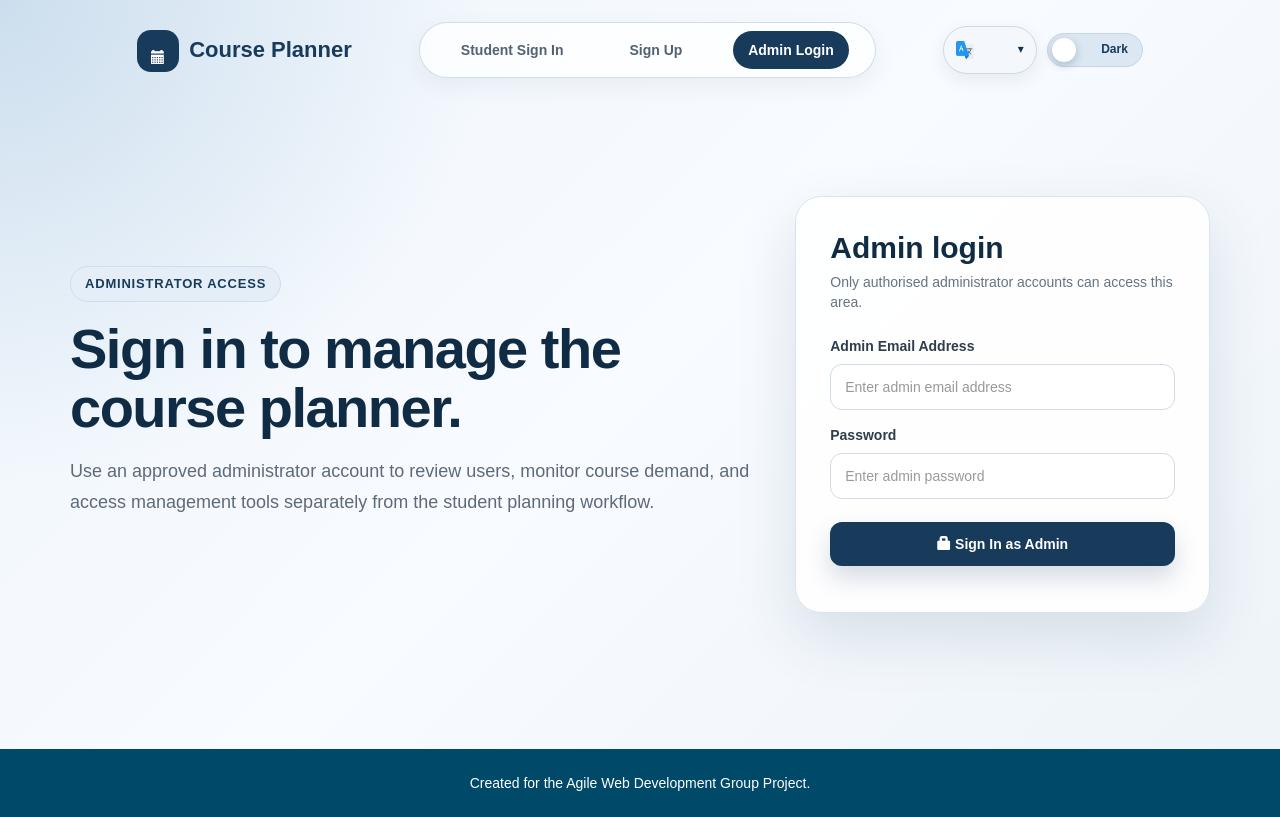
After one commit to zhuby9292/agile-team-project, a Flask app: page /admin-login in a window 1280 px wide. The commit adds this page. Run offline with Flask 3, Linux system fonts and the light colour scheme.

Commit message:
Implement separate admin login access

```diff
--- a/app.py
+++ b/app.py
@@ -1,4 +1,5 @@
 import os
+from functools import wraps
 
 from flask import Flask, flash, redirect, render_template, request, session, url_for
 from flask_babel import Babel, gettext
@@ -51,8 +52,8 @@ class User(UserMixin, db.Model):
     student_id = db.Column(db.String(30), unique=True, nullable=False)
     password_hash = db.Column(db.String(255), nullable=False)
 
+
 class Course(db.Model):
-
     id = db.Column(db.Integer, primary_key=True)
     code = db.Column(db.String(20), unique=True, nullable=False)
     name = db.Column(db.String(120), nullable=False)
@@ -60,6 +61,7 @@ class Course(db.Model):
     time = db.Column(db.String(80), nullable=False)
     semester = db.Column(db.String(20), nullable=False)
     degree = db.Column(db.String(120), nullable=False)
+
 
 class Selection(db.Model):
     id = db.Column(db.Integer, primary_key=True)
@@ -69,80 +71,82 @@ class Selection(db.Model):
     user = db.relationship("User", backref="selections")
     course = db.relationship("Course", backref="selections")
 
+
 def seed_courses():
     if Course.query.first():
         return
 
     courses = [
-    # Bachelor of Arts
-    Course(code="ENGL1401", name="Narratives of Place", credits=6, time="Monday 10:00–12:00", semester="semester1", degree="Bachelor of Arts"),
-    Course(code="HIST1001", name="Making History", credits=6, time="Tuesday 13:00–15:00", semester="semester1", degree="Bachelor of Arts"),
-    Course(code="PHIL1002", name="Introduction to Critical Thinking", credits=6, time="Thursday 11:00–13:00", semester="semester1", degree="Bachelor of Arts"),
-    Course(code="LING1001", name="Language and Communication", credits=6, time="Friday 09:00–11:00", semester="semester1", degree="Bachelor of Arts"),
+        # Bachelor of Arts
+        Course(code="ENGL1401", name="Narratives of Place", credits=6, time="Monday 10:00–12:00", semester="semester1", degree="Bachelor of Arts"),
+        Course(code="HIST1001", name="Making History", credits=6, time="Tuesday 13:00–15:00", semester="semester1", degree="Bachelor of Arts"),
+        Course(code="PHIL1002", name="Introduction to Critical Thinking", credits=6, time="Thursday 11:00–13:00", semester="semester1", degree="Bachelor of Arts"),
+        Course(code="LING1001", name="Language and Communication", credits=6, time="Friday 09:00–11:00", semester="semester1", degree="Bachelor of Arts"),
 
-    Course(code="ENGL2402", name="Modern Literature", credits=6, time="Monday 10:00–12:00", semester="semester1", degree="Bachelor of Arts"),
-    Course(code="HIST2103", name="Global History", credits=6, time="Tuesday 14:00–16:00", semester="semester2", degree="Bachelor of Arts"),
-    Course(code="PHIL2004", name="Ethics and Society", credits=6, time="Thursday 11:00–13:00", semester="semester2", degree="Bachelor of Arts"),
-    Course(code="COMM2001", name="Digital Communication", credits=6, time="Friday 13:00–15:00", semester="semester2", degree="Bachelor of Arts"),
+        Course(code="ENGL2402", name="Modern Literature", credits=6, time="Monday 10:00–12:00", semester="semester1", degree="Bachelor of Arts"),
+        Course(code="HIST2103", name="Global History", credits=6, time="Tuesday 14:00–16:00", semester="semester2", degree="Bachelor of Arts"),
+        Course(code="PHIL2004", name="Ethics and Society", credits=6, time="Thursday 11:00–13:00", semester="semester2", degree="Bachelor of Arts"),
+        Course(code="COMM2001", name="Digital Communication", credits=6, time="Friday 13:00–15:00", semester="semester2", degree="Bachelor of Arts"),
 
-    # Bachelor of Commerce
-    Course(code="ACCT1101", name="Financial Accounting", credits=6, time="Monday 09:00–11:00", semester="semester1", degree="Bachelor of Commerce"),
-    Course(code="ECON1101", name="Microeconomics", credits=6, time="Wednesday 10:00–12:00", semester="semester1", degree="Bachelor of Commerce"),
-    Course(code="MGMT1135", name="Organisational Behaviour", credits=6, time="Friday 12:00–14:00", semester="semester1", degree="Bachelor of Commerce"),
-    Course(code="FNCE1001", name="Business Finance", credits=6, time="Monday 09:00–11:00", semester="semester1", degree="Bachelor of Commerce"),
+        # Bachelor of Commerce
+        Course(code="ACCT1101", name="Financial Accounting", credits=6, time="Monday 09:00–11:00", semester="semester1", degree="Bachelor of Commerce"),
+        Course(code="ECON1101", name="Microeconomics", credits=6, time="Wednesday 10:00–12:00", semester="semester1", degree="Bachelor of Commerce"),
+        Course(code="MGMT1135", name="Organisational Behaviour", credits=6, time="Friday 12:00–14:00", semester="semester1", degree="Bachelor of Commerce"),
+        Course(code="FNCE1001", name="Business Finance", credits=6, time="Monday 09:00–11:00", semester="semester1", degree="Bachelor of Commerce"),
 
-    Course(code="ACCT2201", name="Management Accounting", credits=6, time="Tuesday 10:00–12:00", semester="semester2", degree="Bachelor of Commerce"),
-    Course(code="ECON2202", name="Macroeconomics", credits=6, time="Wednesday 13:00–15:00", semester="semester2", degree="Bachelor of Commerce"),
-    Course(code="MKTG1203", name="Marketing Principles", credits=6, time="Thursday 11:00–13:00", semester="semester2", degree="Bachelor of Commerce"),
-    Course(code="MGMT2234", name="Business Strategy", credits=6, time="Tuesday 10:00–12:00", semester="semester2", degree="Bachelor of Commerce"),
+        Course(code="ACCT2201", name="Management Accounting", credits=6, time="Tuesday 10:00–12:00", semester="semester2", degree="Bachelor of Commerce"),
+        Course(code="ECON2202", name="Macroeconomics", credits=6, time="Wednesday 13:00–15:00", semester="semester2", degree="Bachelor of Commerce"),
+        Course(code="MKTG1203", name="Marketing Principles", credits=6, time="Thursday 11:00–13:00", semester="semester2", degree="Bachelor of Commerce"),
+        Course(code="MGMT2234", name="Business Strategy", credits=6, time="Tuesday 10:00–12:00", semester="semester2", degree="Bachelor of Commerce"),
 
-    # Bachelor of Science
-    Course(code="SCIE1106", name="Molecular Biology of the Cell", credits=6, time="Monday 14:00–16:00", semester="semester1", degree="Bachelor of Science"),
-    Course(code="MATH1011", name="Mathematical Methods", credits=6, time="Tuesday 09:00–11:00", semester="semester1", degree="Bachelor of Science"),
-    Course(code="STAT1400", name="Statistics for Science", credits=6, time="Thursday 10:00–12:00", semester="semester1", degree="Bachelor of Science"),
-    Course(code="CHEM1002", name="Chemistry Foundations", credits=6, time="Monday 14:00–16:00", semester="semester1", degree="Bachelor of Science"),
+        # Bachelor of Science
+        Course(code="SCIE1106", name="Molecular Biology of the Cell", credits=6, time="Monday 14:00–16:00", semester="semester1", degree="Bachelor of Science"),
+        Course(code="MATH1011", name="Mathematical Methods", credits=6, time="Tuesday 09:00–11:00", semester="semester1", degree="Bachelor of Science"),
+        Course(code="STAT1400", name="Statistics for Science", credits=6, time="Thursday 10:00–12:00", semester="semester1", degree="Bachelor of Science"),
+        Course(code="CHEM1002", name="Chemistry Foundations", credits=6, time="Monday 14:00–16:00", semester="semester1", degree="Bachelor of Science"),
 
-    Course(code="BIOL2201", name="Genetics", credits=6, time="Tuesday 13:00–15:00", semester="semester2", degree="Bachelor of Science"),
-    Course(code="PHYS1101", name="Physics Fundamentals", credits=6, time="Wednesday 09:00–11:00", semester="semester2", degree="Bachelor of Science"),
-    Course(code="STAT2401", name="Applied Statistics", credits=6, time="Thursday 14:00–16:00", semester="semester2", degree="Bachelor of Science"),
-    Course(code="MATH2202", name="Linear Algebra", credits=6, time="Tuesday 13:00–15:00", semester="semester2", degree="Bachelor of Science"),
+        Course(code="BIOL2201", name="Genetics", credits=6, time="Tuesday 13:00–15:00", semester="semester2", degree="Bachelor of Science"),
+        Course(code="PHYS1101", name="Physics Fundamentals", credits=6, time="Wednesday 09:00–11:00", semester="semester2", degree="Bachelor of Science"),
+        Course(code="STAT2401", name="Applied Statistics", credits=6, time="Thursday 14:00–16:00", semester="semester2", degree="Bachelor of Science"),
+        Course(code="MATH2202", name="Linear Algebra", credits=6, time="Tuesday 13:00–15:00", semester="semester2", degree="Bachelor of Science"),
 
-    # Bachelor of Biomedical Science
-    Course(code="ANHB1101", name="Human Biology I", credits=6, time="Monday 09:00–11:00", semester="semester1", degree="Bachelor of Biomedical Science"),
-    Course(code="CHEM1001", name="Chemistry for Life Sciences", credits=6, time="Tuesday 12:00–14:00", semester="semester1", degree="Bachelor of Biomedical Science"),
-    Course(code="IMED1001", name="Form and Function", credits=6, time="Thursday 14:00–16:00", semester="semester1", degree="Bachelor of Biomedical Science"),
-    Course(code="MICR1101", name="Introduction to Microbiology", credits=6, time="Monday 09:00–11:00", semester="semester1", degree="Bachelor of Biomedical Science"),
+        # Bachelor of Biomedical Science
+        Course(code="ANHB1101", name="Human Biology I", credits=6, time="Monday 09:00–11:00", semester="semester1", degree="Bachelor of Biomedical Science"),
+        Course(code="CHEM1001", name="Chemistry for Life Sciences", credits=6, time="Tuesday 12:00–14:00", semester="semester1", degree="Bachelor of Biomedical Science"),
+        Course(code="IMED1001", name="Form and Function", credits=6, time="Thursday 14:00–16:00", semester="semester1", degree="Bachelor of Biomedical Science"),
+        Course(code="MICR1101", name="Introduction to Microbiology", credits=6, time="Monday 09:00–11:00", semester="semester1", degree="Bachelor of Biomedical Science"),
 
-    Course(code="PATH2001", name="Pathology Basics", credits=6, time="Tuesday 10:00–12:00", semester="semester2", degree="Bachelor of Biomedical Science"),
-    Course(code="PHYL2002", name="Human Physiology", credits=6, time="Wednesday 13:00–15:00", semester="semester2", degree="Bachelor of Biomedical Science"),
-    Course(code="ANHB2203", name="Advanced Anatomy", credits=6, time="Thursday 10:00–12:00", semester="semester2", degree="Bachelor of Biomedical Science"),
-    Course(code="BIOC2001", name="Biochemistry", credits=6, time="Tuesday 10:00–12:00", semester="semester2", degree="Bachelor of Biomedical Science"),
+        Course(code="PATH2001", name="Pathology Basics", credits=6, time="Tuesday 10:00–12:00", semester="semester2", degree="Bachelor of Biomedical Science"),
+        Course(code="PHYL2002", name="Human Physiology", credits=6, time="Wednesday 13:00–15:00", semester="semester2", degree="Bachelor of Biomedical Science"),
+        Course(code="ANHB2203", name="Advanced Anatomy", credits=6, time="Thursday 10:00–12:00", semester="semester2", degree="Bachelor of Biomedical Science"),
+        Course(code="BIOC2001", name="Biochemistry", credits=6, time="Tuesday 10:00–12:00", semester="semester2", degree="Bachelor of Biomedical Science"),
 
-    # Bachelor of Engineering
-    Course(code="ENGG1100", name="Engineering Design", credits=6, time="Monday 10:00–12:00", semester="semester1", degree="Bachelor of Engineering"),
-    Course(code="PHYS1001", name="Physics for Engineers", credits=6, time="Wednesday 09:00–11:00", semester="semester1", degree="Bachelor of Engineering"),
-    Course(code="MATH1012", name="Engineering Mathematics", credits=6, time="Friday 10:00–12:00", semester="semester1", degree="Bachelor of Engineering"),
-    Course(code="CITS1001", name="Programming Fundamentals", credits=6, time="Monday 10:00–12:00", semester="semester1", degree="Bachelor of Engineering"),
+        # Bachelor of Engineering
+        Course(code="ENGG1100", name="Engineering Design", credits=6, time="Monday 10:00–12:00", semester="semester1", degree="Bachelor of Engineering"),
+        Course(code="PHYS1001", name="Physics for Engineers", credits=6, time="Wednesday 09:00–11:00", semester="semester1", degree="Bachelor of Engineering"),
+        Course(code="MATH1012", name="Engineering Mathematics", credits=6, time="Friday 10:00–12:00", semester="semester1", degree="Bachelor of Engineering"),
+        Course(code="CITS1001", name="Programming Fundamentals", credits=6, time="Monday 10:00–12:00", semester="semester1", degree="Bachelor of Engineering"),
 
-    Course(code="ENGG2201", name="Engineering Mechanics", credits=6, time="Thursday 13:00–15:00", semester="semester2", degree="Bachelor of Engineering"),
-    Course(code="CIVL1102", name="Structural Engineering Basics", credits=6, time="Monday 10:00–12:00", semester="semester2", degree="Bachelor of Engineering"),
-    Course(code="ELEC2203", name="Electrical Systems", credits=6, time="Wednesday 14:00–16:00", semester="semester2", degree="Bachelor of Engineering"),
-    Course(code="MECH2201", name="Thermodynamics", credits=6, time="Thursday 13:00–15:00", semester="semester2", degree="Bachelor of Engineering"),
+        Course(code="ENGG2201", name="Engineering Mechanics", credits=6, time="Thursday 13:00–15:00", semester="semester2", degree="Bachelor of Engineering"),
+        Course(code="CIVL1102", name="Structural Engineering Basics", credits=6, time="Monday 10:00–12:00", semester="semester2", degree="Bachelor of Engineering"),
+        Course(code="ELEC2203", name="Electrical Systems", credits=6, time="Wednesday 14:00–16:00", semester="semester2", degree="Bachelor of Engineering"),
+        Course(code="MECH2201", name="Thermodynamics", credits=6, time="Thursday 13:00–15:00", semester="semester2", degree="Bachelor of Engineering"),
 
-    # Master of Information Technology
-    Course(code="CITS5505", name="Agile Web Development", credits=6, time="Monday 10:00–12:00", semester="semester1", degree="Master of Information Technology"),
-    Course(code="CITS5504", name="Data Warehousing", credits=6, time="Tuesday 14:00–16:00", semester="semester1", degree="Master of Information Technology"),
-    Course(code="CITS5508", name="Machine Learning", credits=6, time="Wednesday 09:00–11:00", semester="semester1", degree="Master of Information Technology"),
-    Course(code="CITS5206", name="IT Project Management", credits=6, time="Monday 10:00–12:00", semester="semester1", degree="Master of Information Technology"),
+        # Master of Information Technology
+        Course(code="CITS5505", name="Agile Web Development", credits=6, time="Monday 10:00–12:00", semester="semester1", degree="Master of Information Technology"),
+        Course(code="CITS5504", name="Data Warehousing", credits=6, time="Tuesday 14:00–16:00", semester="semester1", degree="Master of Information Technology"),
+        Course(code="CITS5508", name="Machine Learning", credits=6, time="Wednesday 09:00–11:00", semester="semester1", degree="Master of Information Technology"),
+        Course(code="CITS5206", name="IT Project Management", credits=6, time="Monday 10:00–12:00", semester="semester1", degree="Master of Information Technology"),
 
-    Course(code="CITS4407", name="Open Source Tools", credits=6, time="Tuesday 10:00–12:00", semester="semester2", degree="Master of Information Technology"),
-    Course(code="CITS4012", name="Distributed Computing", credits=6, time="Wednesday 13:00–15:00", semester="semester2", degree="Master of Information Technology"),
-    Course(code="CITS3002", name="Networks", credits=6, time="Thursday 10:00–12:00", semester="semester2", degree="Master of Information Technology"),
-    Course(code="CITS3003", name="Graphics", credits=6, time="Tuesday 10:00–12:00", semester="semester2", degree="Master of Information Technology"),
+        Course(code="CITS4407", name="Open Source Tools", credits=6, time="Tuesday 10:00–12:00", semester="semester2", degree="Master of Information Technology"),
+        Course(code="CITS4012", name="Distributed Computing", credits=6, time="Wednesday 13:00–15:00", semester="semester2", degree="Master of Information Technology"),
+        Course(code="CITS3002", name="Networks", credits=6, time="Thursday 10:00–12:00", semester="semester2", degree="Master of Information Technology"),
+        Course(code="CITS3003", name="Graphics", credits=6, time="Tuesday 10:00–12:00", semester="semester2", degree="Master of Information Technology"),
     ]
 
     db.session.add_all(courses)
     db.session.commit()
+
 
 @login_manager.user_loader
 def load_user(user_id):
@@ -157,6 +161,31 @@ def is_admin_user(user):
     }
 
     return user.is_authenticated and user.email.lower() in admin_emails
+
+
+def admin_required(view_function):
+    @wraps(view_function)
+    @login_required
+    def wrapped_view(*args, **kwargs):
+        if not is_admin_user(current_user):
+            flash(gettext("You do not have permission to access the admin dashboard."), "error")
+            return redirect(url_for("homepage"))
+
+        return view_function(*args, **kwargs)
+
+    return wrapped_view
+
+
+def student_required(view_function):
+    @wraps(view_function)
+    @login_required
+    def wrapped_view(*args, **kwargs):
+        if is_admin_user(current_user):
+            return redirect(url_for("admin_dashboard"))
+
+        return view_function(*args, **kwargs)
+
+    return wrapped_view
 
 
 @app.context_processor
@@ -194,11 +223,46 @@ def index():
             flash(gettext("Incorrect password. Please try again."), "error")
             return redirect(url_for("index"))
 
+        if is_admin_user(user):
+            flash(gettext("Please use the admin login page for administrator access."), "error")
+            return redirect(url_for("admin_login"))
+
         login_user(user)
         flash(gettext("Signed in successfully."), "success")
         return redirect(url_for("homepage"))
 
     return render_template("index.html")
+
+
+@app.route("/admin-login", methods=["GET", "POST"])
+def admin_login():
+    if request.method == "POST":
+        email = request.form.get("email", "").strip().lower()
+        password = request.form.get("password", "")
+
+        if not email or not password:
+            flash(gettext("Please enter both your email address and password."), "error")
+            return redirect(url_for("admin_login"))
+
+        user = User.query.filter_by(email=email).first()
+
+        if not user:
+            flash(gettext("No admin account found with this email address."), "error")
+            return redirect(url_for("admin_login"))
+
+        if not check_password_hash(user.password_hash, password):
+            flash(gettext("Incorrect admin password. Please try again."), "error")
+            return redirect(url_for("admin_login"))
+
+        if not is_admin_user(user):
+            flash(gettext("This account does not have administrator access."), "error")
+            return redirect(url_for("admin_login"))
+
+        login_user(user)
+        flash(gettext("Admin signed in successfully."), "success")
+        return redirect(url_for("admin_dashboard"))
+
+    return render_template("admin-login.html")
 
 
 @app.route("/index.html", methods=["GET", "POST"])
@@ -254,18 +318,19 @@ def signup():
 
 
 @app.route("/homepage.html")
-@login_required
+@student_required
 def homepage():
     return render_template("homepage.html", current_user=current_user)
 
 
 @app.route("/course-selection.html")
-@login_required
+@student_required
 def course_selection():
     return render_template("course-selection.html", current_user=current_user)
 
+
 @app.route("/api/courses")
-@login_required
+@student_required
 def api_courses():
     courses = Course.query.all()
 
@@ -284,8 +349,9 @@ def api_courses():
         ]
     }
 
+
 @app.route("/api/save-selection", methods=["POST"])
-@login_required
+@student_required
 def save_selection():
     data = request.get_json()
     course_codes = data.get("courses", [])
@@ -306,19 +372,16 @@ def save_selection():
 
     return {"message": "Selections saved successfully"}
 
+
 @app.route("/timetable.html")
-@login_required
+@student_required
 def timetable():
     return render_template("timetable.html", current_user=current_user)
 
 
 @app.route("/admin-dashboard.html")
-@login_required
+@admin_required
 def admin_dashboard():
-    if not is_admin_user(current_user):
-        flash("You do not have permission to access the admin dashboard.", "error")
-        return redirect(url_for("homepage"))
-
     total_users = User.query.count()
     recent_users = User.query.order_by(User.id.desc()).limit(5).all()
 
--- /dev/null
+++ b/templates/admin-login.html
@@ -0,0 +1,71 @@
+{% extends "base.html" %}
+
+{% block title %}{{ _('Course Planner - Admin Login') }}{% endblock %}
+
+{% block nav %}
+<nav class="auth-links">
+    <a href="{{ url_for('index') }}">{{ _('Student Sign In') }}</a>
+    <a href="{{ url_for('signup') }}">{{ _('Sign Up') }}</a>
+    <a href="{{ url_for('admin_login') }}" class="active">{{ _('Admin Login') }}</a>
+</nav>
+{% endblock %}
+
+{% block content %}
+<div class="auth-main">
+    <div class="container">
+        <div class="auth-layout admin-auth-layout">
+            <section class="auth-hero">
+                <p class="eyebrow-text">{{ _('Administrator access') }}</p>
+
+                <h1>{{ _('Sign in to manage the course planner.') }}</h1>
+
+                <p class="hero-description">
+                    {{ _('Use an approved administrator account to review users, monitor course demand, and access management tools separately from the student planning workflow.') }}
+                </p>
+            </section>
+
+            <section class="signin-card">
+                <div class="signin-card-header">
+                    <h2>{{ _('Admin login') }}</h2>
+                    <p>{{ _('Only authorised administrator accounts can access this area.') }}</p>
+                </div>
+
+                {% with messages = get_flashed_messages(with_categories=true) %}
+                    {% if messages %}
+                        <div class="signin-output">
+                            {% for category, message in messages %}
+                                <p class="flash-message {{ category }}">{{ message }}</p>
+                            {% endfor %}
+                        </div>
+                    {% endif %}
+                {% endwith %}
+
+                <form id="admin-signin-form" method="POST" action="{{ url_for('admin_login') }}">
+                    <div class="form-group">
+                        <label for="admin-email">{{ _('Admin Email Address') }}</label>
+                        <input type="email"
+                            id="admin-email"
+                            name="email"
+                            class="form-control"
+                            placeholder="{{ _('Enter admin email address') }}">
+                    </div>
+
+                    <div class="form-group">
+                        <label for="admin-password">{{ _('Password') }}</label>
+                        <input type="password"
+                            id="admin-password"
+                            name="password"
+                            class="form-control"
+                            placeholder="{{ _('Enter admin password') }}">
+                    </div>
+
+                    <button type="submit" class="btn signin-btn">
+                        <span class="glyphicon glyphicon-lock"></span>
+                        {{ _('Sign In as Admin') }}
+                    </button>
+                </form>
+            </section>
+        </div>
+    </div>
+</div>
+{% endblock %}
--- a/templates/index.html
+++ b/templates/index.html
@@ -6,7 +6,7 @@
 <nav class="auth-links">
     <a href="{{ url_for('index') }}" class="active">{{ _('Sign In') }}</a>
     <a href="{{ url_for('signup') }}">{{ _('Sign Up') }}</a>
-    <a href="#features">{{ _('Features') }}</a>
+    <a href="{{ url_for('admin_login') }}">{{ _('Admin Login') }}</a>
 </nav>
 {% endblock %}
 
@@ -27,28 +27,6 @@
                     <button type="button" class="btn hero-btn-primary" onclick="goToSignUp()">
                         {{ _('Create Account') }}
                     </button>
-
-                    <a href="#features" class="hero-link">{{ _('View Features') }}</a>
-                </div>
-
-                <div id="features" class="feature-grid">
-                    <div class="feature-card">
-                        <span class="glyphicon glyphicon-list-alt"></span>
-                        <h3>{{ _('Browse Courses') }}</h3>
-                        <p>{{ _('View course codes, credit points, and scheduling details in one place.') }}</p>
-                    </div>
-
-                    <div class="feature-card">
-                        <span class="glyphicon glyphicon-time"></span>
-                        <h3>{{ _('Plan Timetables') }}</h3>
-                        <p>{{ _('Create a structured weekly timetable based on your selected courses.') }}</p>
-                    </div>
-
-                    <div class="feature-card">
-                        <span class="glyphicon glyphicon-stats"></span>
-                        <h3>{{ _('Track Demand') }}</h3>
-                        <p>{{ _('Support administrators with basic enrolment and course demand insights.') }}</p>
-                    </div>
                 </div>
             </section>
 
--- a/templates/signup.html
+++ b/templates/signup.html
@@ -6,7 +6,7 @@
 <nav class="auth-links">
     <a href="{{ url_for('index') }}">{{ _('Sign In') }}</a>
     <a href="{{ url_for('signup') }}" class="active">{{ _('Sign Up') }}</a>
-    <a href="{{ url_for('index') }}#features">{{ _('Features') }}</a>
+    <a href="{{ url_for('admin_login') }}">{{ _('Admin Login') }}</a>
 </nav>
 {% endblock %}
 
```
